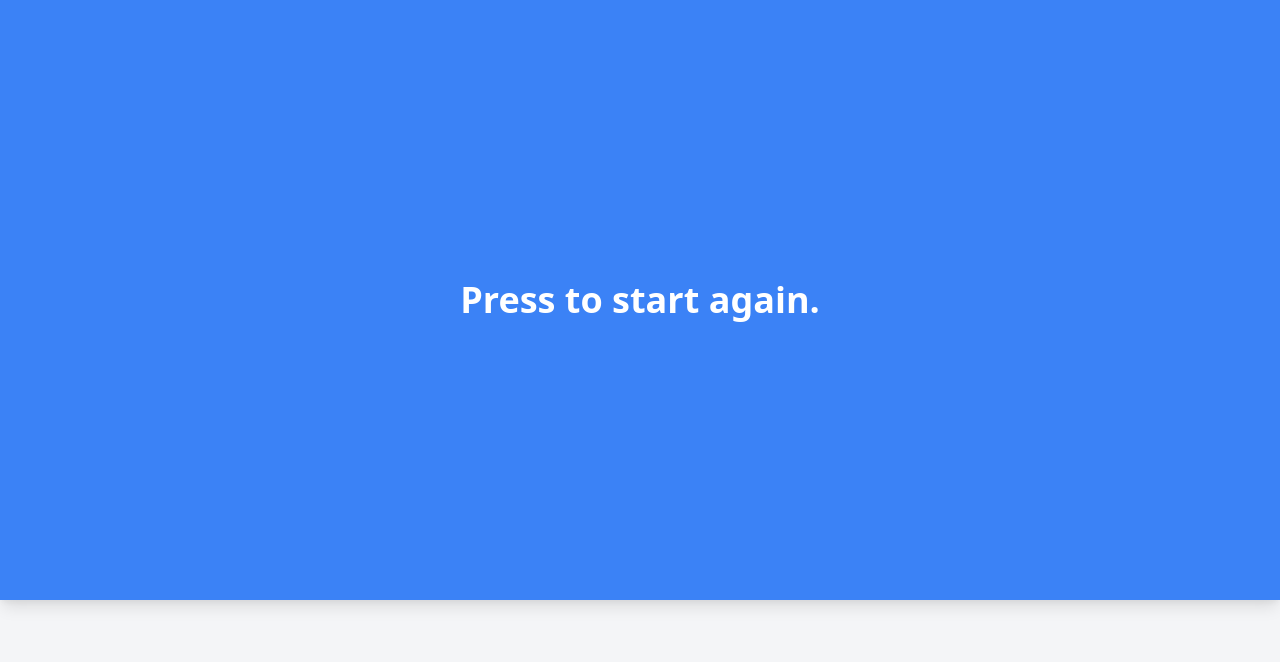
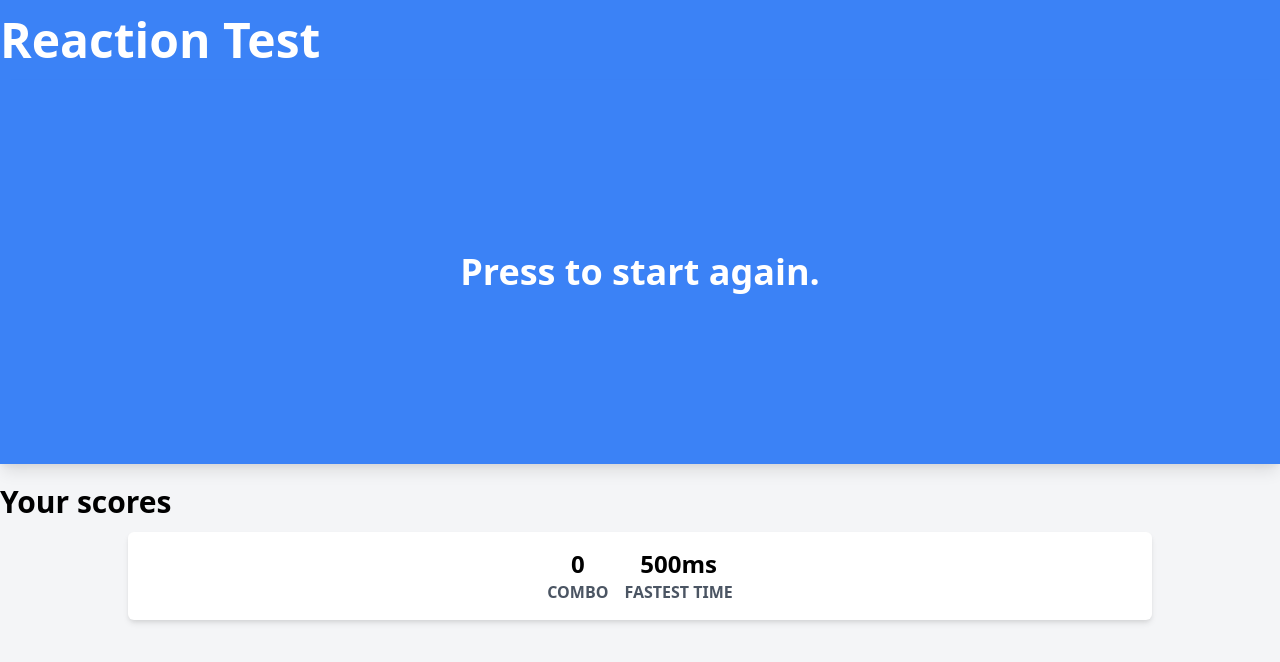
Before and after one commit to kibebr/react-reaction, a React app in the folder client/: page / in a window 1280 px wide. Shown: the top 662 px of the page. Built offline with nearby package versions, Linux system fonts and the light colour scheme.

Commit message:
added scoring section

```diff
--- a/client/src/index.tsx
+++ b/client/src/index.tsx
@@ -54,13 +54,17 @@ const App = (): JSX.Element => {
 
   return (
     <>
-      <section className='flex flex-col items-center h-full'>
+      <section className={classNames('flex flex-col h-auto', {
+        'bg-green-500': buttonState === 'PRESS',
+        'bg-yellow-500': buttonState === 'WAIT',
+        'bg-blue-500': buttonState === 'PAUSED'
+      })}>
+        <header className='max-w-screen-xl p-4 md:px-0 m-0 m-auto w-full'>
+          <h1 className='text-white font-bold text-3xl md:text-5xl'>Reaction Test</h1>
+        </header>
+
         <button
-          className={classNames('w-full h-3/4 shadow-lg', {
-            'bg-green-500': buttonState === 'PRESS',
-            'bg-yellow-500': buttonState === 'WAIT',
-            'bg-blue-500': buttonState === 'PAUSED'
-          })}
+          className='w-full h-96 shadow-lg'
           onClick={onButtonClick}
         >
           <div className='flex flex-col text-white font-bold text-4xl'>
@@ -77,6 +81,27 @@ const App = (): JSX.Element => {
           </div>
         </button>
       </section>
+
+      <div className='my-5' />
+
+      <section className='max-w-screen-xl px-4 md:px-0 m-0 m-auto'>
+        <h2 className='text-3xl font-bold'>Your scores</h2>
+
+        <div className='my-3' />
+
+        <div className='m-0 m-auto bg-white p-4 rounded-md shadow-md max-w-screen-lg'>
+          <div className='flex flex-row justify-center space-x-4'>
+            <div className='flex flex-col items-center'>
+              <span className='font-bold text-2xl'>{combo}</span>
+              <span className='font-bold text-gray-600'>COMBO</span>
+            </div>
+            <div className='flex flex-col items-center'>
+              <span className='font-bold text-2xl'>500ms</span>
+              <span className='font-bold text-gray-600'>FASTEST TIME</span>
+            </div>
+          </div>
+        </div>
+      </section>
     </>
   )
 }
```
